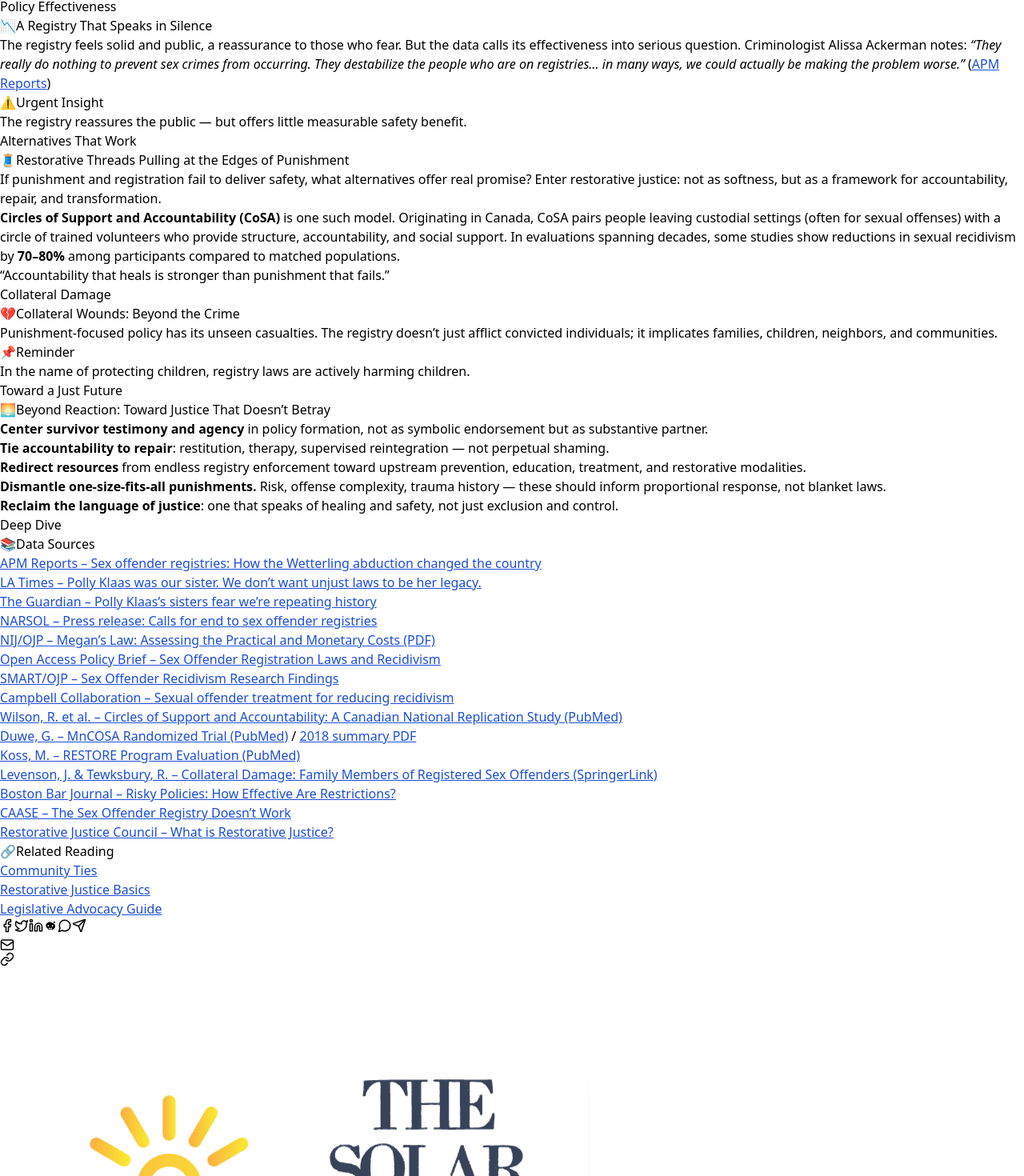
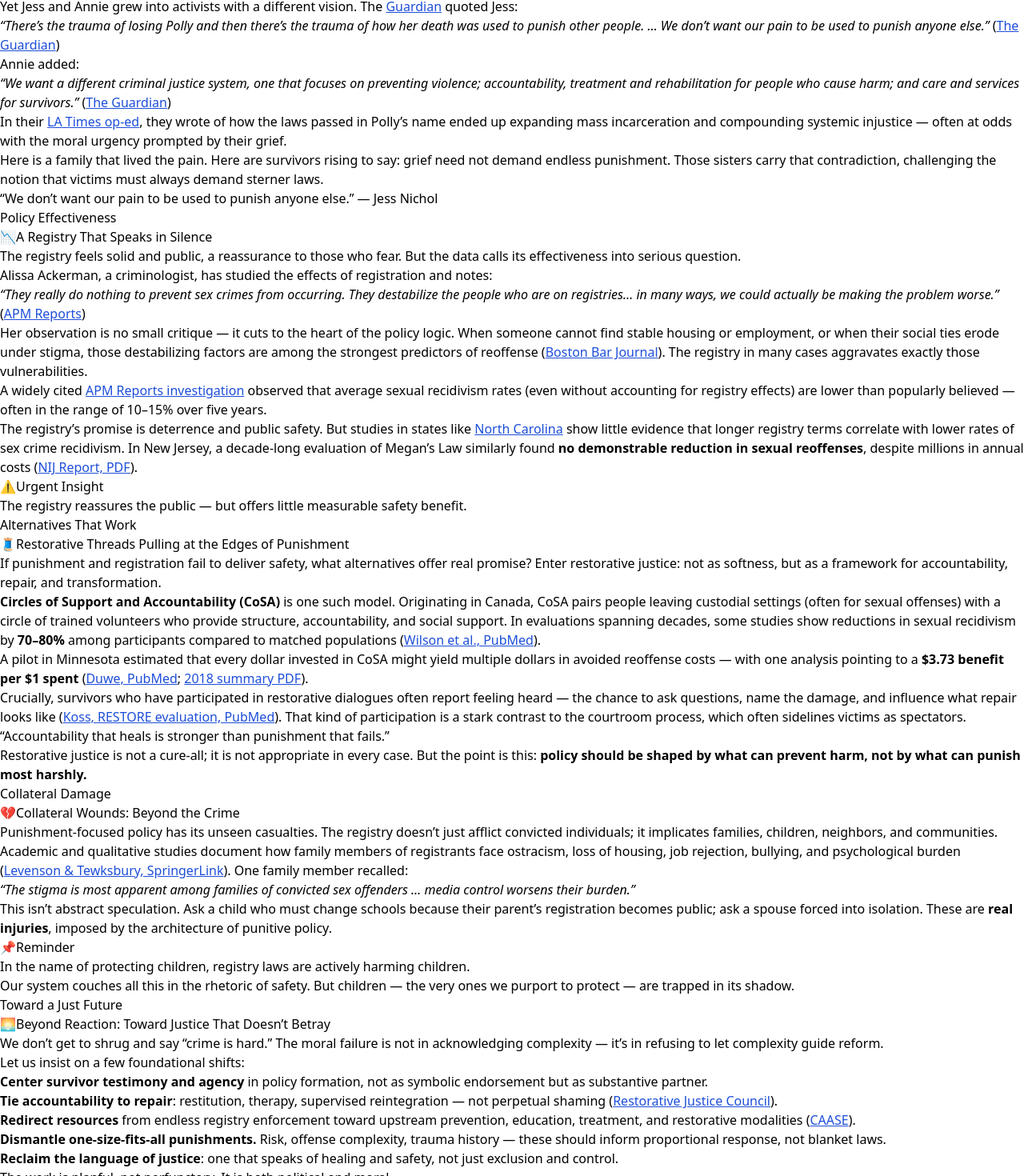
Before and after one commit to projectsolarrecon/Solar, a React (Vite) app: page /blog/why-sex-offender-registries-fail-victims in a window 1280 px wide. Shown: the part 3990-5460 px from the top of the page at 80% size. Built offline with nearby package versions, Linux system fonts and the light colour scheme.

Commit message:
Update WhySexOffenderRegistriesFailVictims.tsx

```diff
--- a/src/pages/blog/WhySexOffenderRegistriesFailVictims.tsx
+++ b/src/pages/blog/WhySexOffenderRegistriesFailVictims.tsx
@@ -23,134 +23,110 @@ export default function WhySexOffenderRegistriesFailVictims(): JSX.Element {
     >
       <article className="prose prose-slate max-w-none">
         <p>
-          Every year, countless lives are shattered by sexual harm. Some of those stories reach the
-          headlines: the kidnapped child, the high-profile trial, the viral courtroom testimony.
-          Many more never do. Behind closed doors, survivors shoulder trauma that reverberates for
-          decades.
+          Every year, countless lives are shattered by sexual harm. Some of those stories reach the headlines: the kidnapped child, the high-profile trial, the viral courtroom testimony. Many more never do. Behind closed doors, survivors shoulder trauma that reverberates for decades.
         </p>
+
         <p>
-          The impact is not uniform, but it is always profound. Children who endure abuse often carry
-          the burden into adulthood: struggles with trust, intimacy, mental health, even physical
-          well-being. Adults assaulted by partners or colleagues speak of betrayal layered atop
-          injury, their lives split into <em>before</em> and <em>after</em>. Survivors of online
-          exploitation describe a different kind of torment — images shared without consent,
-          replicated endlessly, leaving them feeling as though the abuse never ends. For others, the
-          deepest wound is that the harm came at the hands of someone they trusted: a teacher, a
-          pastor, a family friend.
+          The impact is not uniform, but it is always profound. Children who endure abuse often carry the burden into adulthood: struggles with trust, intimacy, mental health, even physical well-being. Adults assaulted by partners or colleagues speak of betrayal layered atop injury, their lives split into <em>before</em> and <em>after</em>. Survivors of online exploitation describe a different kind of torment — images shared without consent, replicated endlessly, leaving them feeling as though the abuse never ends. For others, the deepest wound is that the harm came at the hands of someone they trusted: a teacher, a pastor, a family friend.
         </p>
+
         <p>
-          Sexual crimes fracture relationships, destabilize families, and erode communities. They
-          create ripple effects: parents haunted by guilt, siblings consumed by rage, entire
-          neighborhoods thrown into suspicion and fear. Survivors often wrestle with depression,
-          anxiety, and PTSD. Some lose years of education or career. Some turn to substances to
-          quiet the echoes of what was done to them.
+          Sexual crimes fracture relationships, destabilize families, and erode communities. They create ripple effects: parents haunted by guilt, siblings consumed by rage, entire neighborhoods thrown into suspicion and fear. Survivors often wrestle with depression, anxiety, and PTSD. Some lose years of education or career. Some turn to substances to quiet the echoes of what was done to them.
         </p>
+
         <p>
-          <strong>
-            This pain cannot be minimized. It is precisely because this harm is so devastating that
-            our responses matter.
-          </strong>{" "}
-          And yet the systems we have built in the name of survivors — the public registries, the
-          residency bans, the permanent labels — so often fail the very people they claim to
-          protect. Survivors themselves are beginning to say it out loud: a broken response only
-          compounds their pain.
+          <strong>This pain cannot be minimized. It is precisely because this harm is so devastating that our responses matter.</strong> And yet the systems we have built in the name of survivors — the public registries, the residency bans, the permanent labels — so often fail the very people they claim to protect. Survivors themselves are beginning to say it out loud: a broken response only compounds their pain.
         </p>
 
         <Divider label="Survivor Stories and Policy Shifts" />
 
         <BandHeader title="A Mother’s Loss, Reconsidered" icon="👩‍👦" />
+
         <p>
-          Patty Wetterling’s journey is one of painful irony and evolving conviction. In 1989, her
-          son Jacob — age 11 — was abducted near their Minnesota home. The trauma galvanized national
-          outrage, and eventually the federal <strong>Jacob Wetterling Act</strong> was passed,
-          creating a framework for identity registration of sex offenders. Her name became
-          indelibly linked with the birth of modern registries.
+          Patty Wetterling’s journey is one of painful irony and evolving conviction. In 1989, her son Jacob — age 11 — was abducted near their Minnesota home. The trauma galvanized national outrage, and eventually the federal <strong>Jacob Wetterling Act</strong> was passed, creating a framework for identity registration of sex offenders. Her name became indelibly linked with the birth of modern registries.
         </p>
+
         <p>
-          But over time, Patty has publicly wrestled with what that legacy wrought. In a 2007 essay,
-          she voiced anxiety over the shift toward “naming and shaming” rather than prevention. She
-          warned that as governments widened the net of registration — adding low-level offenses,
-          extending durations into perpetuity, and imposing habitat restrictions — the tools were
-          veering away from what actually protects children (
-          <a
-            className={linkCls}
-            href="https://www.narsol.org/2022/10/press-release-narsol-calls-for-end-to-sex-offender-registries/"
-            target="_blank"
-            rel="noopener"
-          >
-            NARSOL press release
-          </a>
-          ).
+          But over time, Patty has publicly wrestled with what that legacy wrought. In a 2007 essay, she voiced anxiety over the shift toward “naming and shaming” rather than prevention. She warned that as governments widened the net of registration — adding low-level offenses, extending durations into perpetuity, and imposing habitat restrictions — the tools were veering away from what actually protects children (
+          <a className={linkCls} href="https://www.narsol.org/2022/10/press-release-narsol-calls-for-end-to-sex-offender-registries/" target="_blank" rel="noopener">NARSOL press release</a>).
         </p>
+
         <p>
-          By 2016, her public posture had shifted dramatically:{" "}
-          <em>
-            “What we really want is no more victims. Don’t do it again. So, how can we get there?
-            Locking them up forever, labeling them, and not allowing them community support doesn’t
-            work. I’ve turned 180 (degrees) from where I was.”
-          </em>{" "}
-          (
-          <a
-            className={linkCls}
-            href="https://www.apmreports.org/story/2016/10/04/sex-offender-registries-wetterling-abduction"
-            target="_blank"
-            rel="noopener"
-          >
-            APM Reports
-          </a>
-          )
+          By 2016, her public posture had shifted dramatically:
         </p>
+
+        <blockquote>
+          <em>“What we really want is no more victims. Don’t do it again. So, how can we get there? Locking them up forever, labeling them, and not allowing them community support doesn’t work. I’ve turned 180 (degrees) from where I was.”</em> (<a className={linkCls} href="https://www.apmreports.org/story/2016/10/04/sex-offender-registries-wetterling-abduction" target="_blank" rel="noopener">APM Reports</a>)
+        </blockquote>
+
+        <p>
+          Her transformation signals something deeper than regret. It’s a moral redirection: she no longer sees registries as the instrument of safety she once believed them to be, but rather as a policy failing that causes collateral damage in the name of security.
+        </p>
+
         <Callout variant="info" title="No More Victims" icon="🔎">
-          “No more victims” means demanding prevention strategies that actually work, not laws that
-          create new harm.
+          “No more victims” means demanding prevention strategies that actually work, not laws that create new harm.
         </Callout>
 
         <BandHeader title="The Sisters Who Would Rewrite Her Legacy" icon="👭" />
+
         <p>
-          Jess and Annie Nichol know loss intimately. Their sister Polly was just twelve when she
-          was abducted from a slumber party in 1993 and later found murdered. Her tragedy fueled a
-          political and legal crusade — from three-strikes sentencing laws to expanded registries.
-          Their father, Marc Klaas, became a household name in victims’ rights and crime policy
-          advocacy.
+          Jess and Annie Nichol know loss intimately. Their sister Polly was just twelve when she was abducted from a slumber party in 1993 and later found murdered. Her tragedy fueled a political and legal crusade — from three-strikes sentencing laws to expanded registries. Their father, Marc Klaas, became a household name in victims’ rights and crime policy advocacy.
         </p>
+
         <p>
-          Yet Jess and Annie grew into activists with a different vision. The{" "}
-          <a
-            className={linkCls}
-            href="https://www.theguardian.com/us-news/2022/oct/22/polly-klaas-sisters-criminal-justice-mass-incarceration"
-            target="_blank"
-            rel="noopener"
-          >
-            Guardian
-          </a>{" "}
-          quoted Jess: <em>“There’s the trauma of losing Polly and then there’s the trauma of how
-          her death was used to punish other people. … We don’t want our pain to be used to punish
-          anyone else.”</em>
+          Yet Jess and Annie grew into activists with a different vision. The <a className={linkCls} href="https://www.theguardian.com/us-news/2022/oct/22/polly-klaas-sisters-criminal-justice-mass-incarceration" target="_blank" rel="noopener">Guardian</a> quoted Jess:
         </p>
+
+        <blockquote>
+          <em>“There’s the trauma of losing Polly and then there’s the trauma of how her death was used to punish other people. … We don’t want our pain to be used to punish anyone else.”</em> (<a className={linkCls} href="https://www.theguardian.com/us-news/2022/oct/22/polly-klaas-sisters-criminal-justice-mass-incarceration" target="_blank" rel="noopener">The Guardian</a>)
+        </blockquote>
+
+        <p>
+          Annie added:
+        </p>
+
+        <blockquote>
+          <em>“We want a different criminal justice system, one that focuses on preventing violence; accountability, treatment and rehabilitation for people who cause harm; and care and services for survivors.”</em> (<a className={linkCls} href="https://www.theguardian.com/us-news/2022/oct/22/polly-klaas-sisters-criminal-justice-mass-incarceration" target="_blank" rel="noopener">The Guardian</a>)
+        </blockquote>
+
+        <p>
+          In their <a className={linkCls} href="https://www.latimes.com/opinion/story/2020-10-18/polly-klass-legacy-unjust-laws" target="_blank" rel="noopener">LA Times op-ed</a>, they wrote of how the laws passed in Polly’s name ended up expanding mass incarceration and compounding systemic injustice — often at odds with the moral urgency prompted by their grief.
+        </p>
+
+        <p>
+          Here is a family that lived the pain. Here are survivors rising to say: grief need not demand endless punishment. Those sisters carry that contradiction, challenging the notion that victims must always demand sterner laws.
+        </p>
+
         <PullQuote>“We don’t want our pain to be used to punish anyone else.” — Jess Nichol</PullQuote>
 
         <Divider label="Policy Effectiveness" />
 
         <BandHeader title="A Registry That Speaks in Silence" icon="📉" />
+
         <p>
-          The registry feels solid and public, a reassurance to those who fear. But the data calls
-          its effectiveness into serious question. Criminologist Alissa Ackerman notes:{" "}
-          <em>
-            “They really do nothing to prevent sex crimes from occurring. They destabilize the
-            people who are on registries… in many ways, we could actually be making the problem
-            worse.”
-          </em>{" "}
-          (
-          <a
-            className={linkCls}
-            href="https://www.apmreports.org/story/2016/10/04/sex-offender-registries-wetterling-abduction"
-            target="_blank"
-            rel="noopener"
-          >
-            APM Reports
-          </a>
-          )
+          The registry feels solid and public, a reassurance to those who fear. But the data calls its effectiveness into serious question.
         </p>
+
+        <p>
+          Alissa Ackerman, a criminologist, has studied the effects of registration and notes:
+        </p>
+
+        <blockquote>
+          <em>“They really do nothing to prevent sex crimes from occurring. They destabilize the people who are on registries… in many ways, we could actually be making the problem worse.”</em> (<a className={linkCls} href="https://www.apmreports.org/story/2016/10/04/sex-offender-registries-wetterling-abduction" target="_blank" rel="noopener">APM Reports</a>)
+        </blockquote>
+
+        <p>
+          Her observation is no small critique — it cuts to the heart of the policy logic. When someone cannot find stable housing or employment, or when their social ties erode under stigma, those destabilizing factors are among the strongest predictors of reoffense (<a className={linkCls} href="https://bostonbar.org/journal/risky-policies-how-effective-are-restrictions-on-sex-offenders-in-reducing-reoffending/" target="_blank" rel="noopener">Boston Bar Journal</a>). The registry in many cases aggravates exactly those vulnerabilities.
+        </p>
+
+        <p>
+          A widely cited <a className={linkCls} href="https://www.apmreports.org/story/2016/10/04/sex-offender-registries-wetterling-abduction" target="_blank" rel="noopener">APM Reports investigation</a> observed that average sexual recidivism rates (even without accounting for registry effects) are lower than popularly believed — often in the range of 10–15% over five years.
+        </p>
+
+        <p>
+          The registry’s promise is deterrence and public safety. But studies in states like <a className={linkCls} href="https://open.mitchellhamline.edu/cgi/viewcontent.cgi?article=1001&context=policypractice" target="_blank" rel="noopener">North Carolina</a> show little evidence that longer registry terms correlate with lower rates of sex crime recidivism. In New Jersey, a decade-long evaluation of Megan’s Law similarly found <strong>no demonstrable reduction in sexual reoffenses</strong>, despite millions in annual costs (<a className={linkCls} href="https://www.ojp.gov/pdffiles1/nij/grants/225370.pdf" target="_blank" rel="noopener">NIJ Report, PDF</a>).
+        </p>
+
         <Callout variant="urgent" title="Urgent Insight" icon="⚠️">
           The registry reassures the public — but offers little measurable safety benefit.
         </Callout>
@@ -158,56 +134,86 @@ export default function WhySexOffenderRegistriesFailVictims(): JSX.Element {
         <Divider label="Alternatives That Work" />
 
         <BandHeader title="Restorative Threads Pulling at the Edges of Punishment" icon="🧵" />
+
         <p>
-          If punishment and registration fail to deliver safety, what alternatives offer real
-          promise? Enter restorative justice: not as softness, but as a framework for accountability,
-          repair, and transformation.
+          If punishment and registration fail to deliver safety, what alternatives offer real promise? Enter restorative justice: not as softness, but as a framework for accountability, repair, and transformation.
         </p>
+
         <p>
-          <strong>Circles of Support and Accountability (CoSA)</strong> is one such model.
-          Originating in Canada, CoSA pairs people leaving custodial settings (often for sexual
-          offenses) with a circle of trained volunteers who provide structure, accountability, and
-          social support. In evaluations spanning decades, some studies show reductions in sexual
-          recidivism by <strong>70–80%</strong> among participants compared to matched populations.
+          <strong>Circles of Support and Accountability (CoSA)</strong> is one such model. Originating in Canada, CoSA pairs people leaving custodial settings (often for sexual offenses) with a circle of trained volunteers who provide structure, accountability, and social support. In evaluations spanning decades, some studies show reductions in sexual recidivism by <strong>70–80%</strong> among participants compared to matched populations (<a className={linkCls} href="https://pubmed.ncbi.nlm.nih.gov/19901236/" target="_blank" rel="noopener">Wilson et al., PubMed</a>).
         </p>
+
+        <p>
+          A pilot in Minnesota estimated that every dollar invested in CoSA might yield multiple dollars in avoided reoffense costs — with one analysis pointing to a <strong>$3.73 benefit per $1 spent</strong> (<a className={linkCls} href="https://pubmed.ncbi.nlm.nih.gov/22855005/" target="_blank" rel="noopener">Duwe, PubMed</a>; <a className={linkCls} href="https://cosa-ottawa.ca/wp-content/uploads/2021/09/Duwe-2018-Minnesota.pdf" target="_blank" rel="noopener">2018 summary PDF</a>).
+        </p>
+
+        <p>
+          Crucially, survivors who have participated in restorative dialogues often report feeling heard — the chance to ask questions, name the damage, and influence what repair looks like (<a className={linkCls} href="https://pubmed.ncbi.nlm.nih.gov/24368680/" target="_blank" rel="noopener">Koss, RESTORE evaluation, PubMed</a>). That kind of participation is a stark contrast to the courtroom process, which often sidelines victims as spectators.
+        </p>
+
         <PullQuote>“Accountability that heals is stronger than punishment that fails.”</PullQuote>
+
+        <p>
+          Restorative justice is not a cure-all; it is not appropriate in every case. But the point is this: <strong>policy should be shaped by what can prevent harm, not by what can punish most harshly.</strong>
+        </p>
 
         <Divider label="Collateral Damage" />
 
         <BandHeader title="Collateral Wounds: Beyond the Crime" icon="💔" />
+
         <p>
-          Punishment-focused policy has its unseen casualties. The registry doesn’t just afflict
-          convicted individuals; it implicates families, children, neighbors, and communities.
+          Punishment-focused policy has its unseen casualties. The registry doesn’t just afflict convicted individuals; it implicates families, children, neighbors, and communities.
         </p>
+
+        <p>
+          Academic and qualitative studies document how family members of registrants face ostracism, loss of housing, job rejection, bullying, and psychological burden (<a className={linkCls} href="https://link.springer.com/article/10.1007/s12103-008-9055-x" target="_blank" rel="noopener">Levenson & Tewksbury, SpringerLink</a>). One family member recalled:
+        </p>
+
+        <blockquote>
+          <em>“The stigma is most apparent among families of convicted sex offenders … media control worsens their burden.”</em>
+        </blockquote>
+
+        <p>
+          This isn’t abstract speculation. Ask a child who must change schools because their parent’s registration becomes public; ask a spouse forced into isolation. These are <strong>real injuries</strong>, imposed by the architecture of punitive policy.
+        </p>
+
         <Callout variant="reminder" title="Reminder" icon="📌">
           In the name of protecting children, registry laws are actively harming children.
         </Callout>
 
+        <p>
+          Our system couches all this in the rhetoric of safety. But children — the very ones we purport to protect — are trapped in its shadow.
+        </p>
+
         <Divider label="Toward a Just Future" />
 
         <BandHeader title="Beyond Reaction: Toward Justice That Doesn’t Betray" icon="🌅" />
+
+        <p>
+          We don’t get to shrug and say “crime is hard.” The moral failure is not in acknowledging complexity — it’s in refusing to let complexity guide reform.
+        </p>
+
+        <p>Let us insist on a few foundational shifts:</p>
+
         <ul className="list-disc pl-6">
-          <li>
-            <strong>Center survivor testimony and agency</strong> in policy formation, not as
-            symbolic endorsement but as substantive partner.
-          </li>
-          <li>
-            <strong>Tie accountability to repair</strong>: restitution, therapy, supervised
-            reintegration — not perpetual shaming.
-          </li>
-          <li>
-            <strong>Redirect resources</strong> from endless registry enforcement toward upstream
-            prevention, education, treatment, and restorative modalities.
-          </li>
-          <li>
-            <strong>Dismantle one-size-fits-all punishments.</strong> Risk, offense complexity,
-            trauma history — these should inform proportional response, not blanket laws.
-          </li>
-          <li>
-            <strong>Reclaim the language of justice</strong>: one that speaks of healing and safety,
-            not just exclusion and control.
-          </li>
+          <li><strong>Center survivor testimony and agency</strong> in policy formation, not as symbolic endorsement but as substantive partner.</li>
+          <li><strong>Tie accountability to repair</strong>: restitution, therapy, supervised reintegration — not perpetual shaming (<a className={linkCls} href="https://restorativejustice.org.uk/what-restorative-justice" target="_blank" rel="noopener">Restorative Justice Council</a>).</li>
+          <li><strong>Redirect resources</strong> from endless registry enforcement toward upstream prevention, education, treatment, and restorative modalities (<a className={linkCls} href="https://www.caase.org/the-sex-offender-registry-doesnt-work/" target="_blank" rel="noopener">CAASE</a>).</li>
+          <li><strong>Dismantle one-size-fits-all punishments.</strong> Risk, offense complexity, trauma history — these should inform proportional response, not blanket laws.</li>
+          <li><strong>Reclaim the language of justice</strong>: one that speaks of healing and safety, not just exclusion and control.</li>
         </ul>
+
+        <p>
+          The work is planful, not perfunctory. It is both political and moral.
+        </p>
+
+        <p>
+          We begin with victims. Their stories, their pain, their moral clarity must remain front and center. But as we listen, let us also reckon: how can our systems become less about spectacle and more about protection? How can we honor those who were harmed and refuse to cause new harm in the name of justice?
+        </p>
+
+        <p>
+          Because justice is not meant to cast shadows. It is meant to shine light.
+        </p>
 
         <Divider label="Deep Dive" />
 
```
